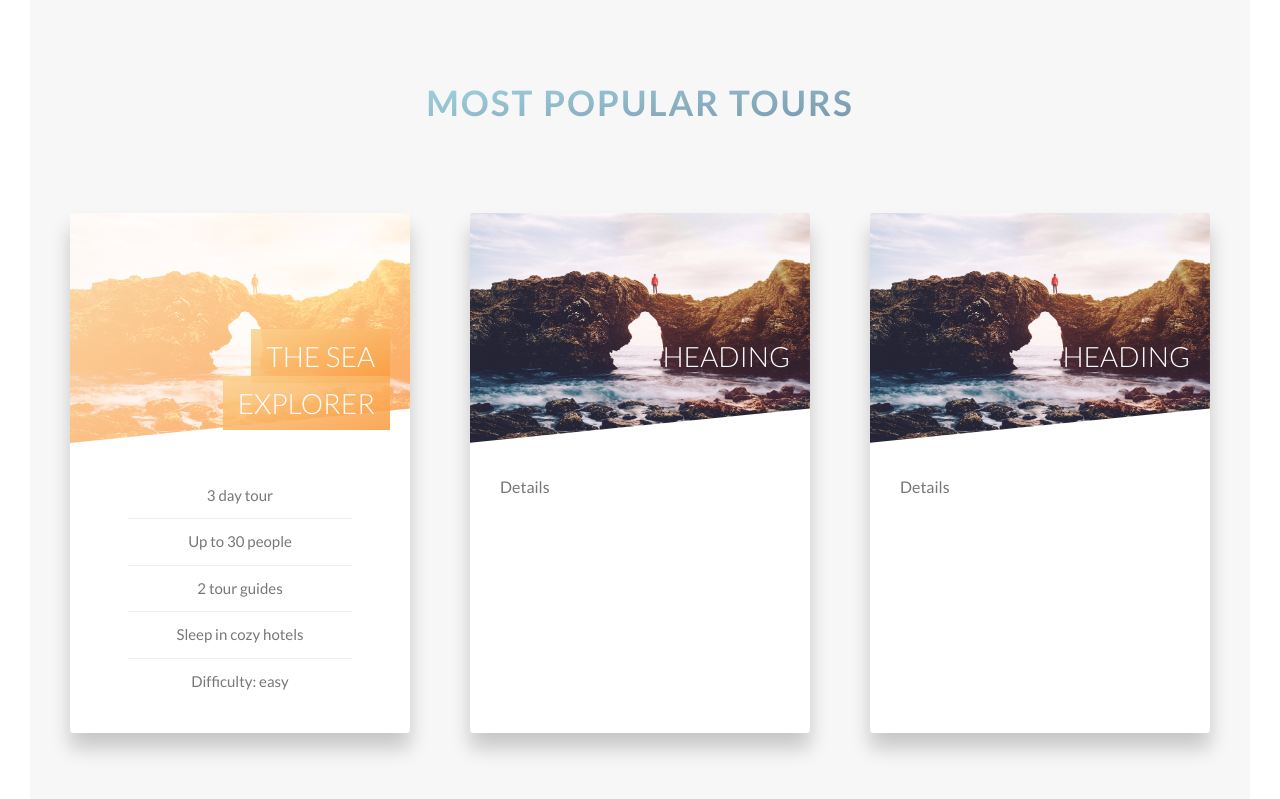
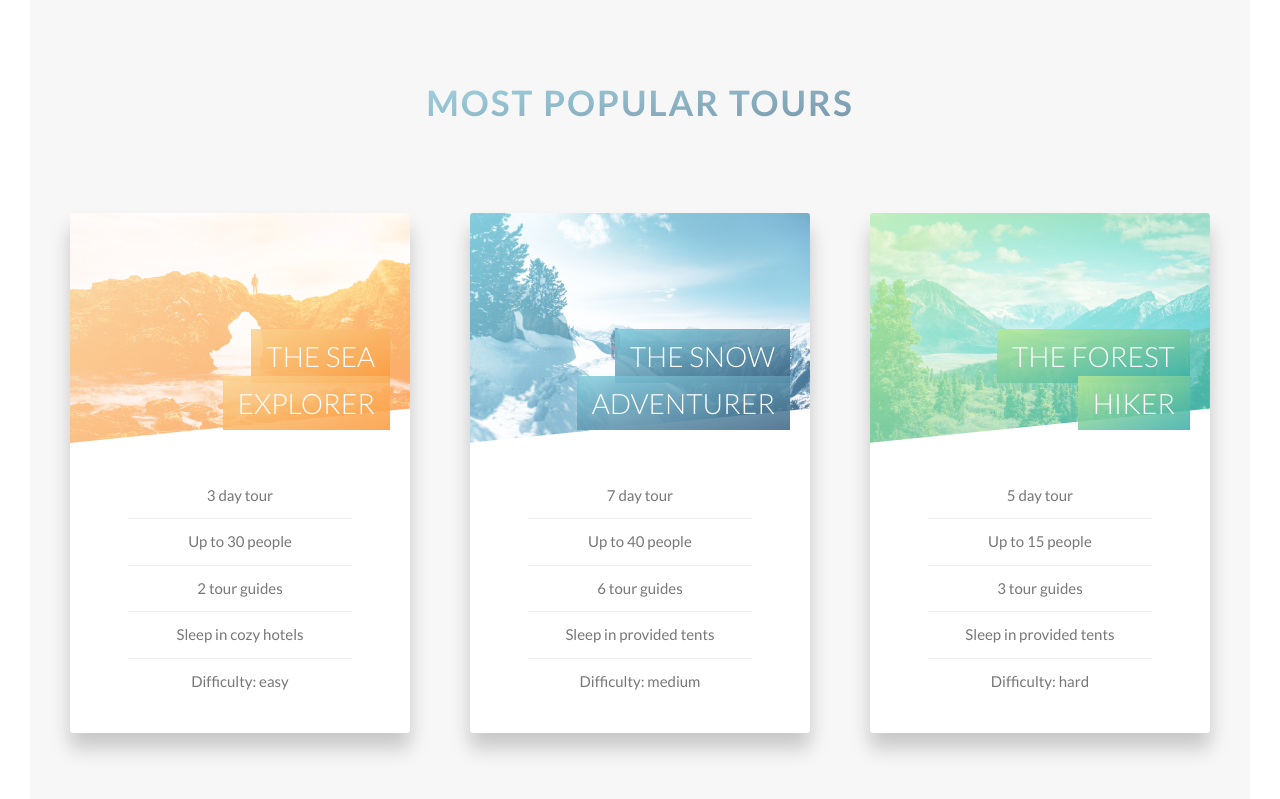
Before and after one commit to SereicikasTomas/Natours, a website: page index.html in a window 1280 px wide. Shown: the part 2340-3139 px from the top of the page. Drawn offline with Linux system fonts and the light colour scheme.

Commit message:
add sylings to all cards

```diff
--- a/index.html
+++ b/index.html
@@ -139,7 +139,7 @@
               <div class="card__side card__side--front">
                 <div class="card__picture card__picture--1">&nbsp;</div>
                 <h4 class="card__heading">
-                  <span class="card__heading-span card__heading-span--1"> The sea explorer</span>
+                  <span class="card__heading-span card__heading-span--1">The sea explorer</span>
                 </h4>
                 <div class="card__details">
                   <ul>
@@ -152,7 +152,13 @@
                 </div>
               </div>
               <div class="card__side card__side--back card__side--back-1">
-                Back side
+                <div class="card__cta">
+                  <div class="card__price-box">
+                    <p class="card__price-only">Only</p>
+                    <p class="card__price-value">$299</p>
+                  </div>
+                  <a href="#" class="btn btn--white">Book now!</a>
+                </div>
               </div>
             </div>
           </div>
@@ -160,11 +166,27 @@
             <div class="card">
               <div class="card__side card__side--front">
                 <div class="card__picture card__picture--2">&nbsp;</div>
-                <div class="card__heading">Heading</div>
-                <div class="card__details">Details</div>
+                <h4 class="card__heading">
+                  <span class="card__heading-span card__heading-span--2">The snow adventurer</span>
+                </h4>
+                <div class="card__details">
+                  <ul>
+                    <li>7 day tour</li>
+                    <li>Up to 40 people</li>
+                    <li>6 tour guides</li>
+                    <li>Sleep in provided tents</li>
+                    <li>Difficulty: medium</li>
+                  </ul>
+                </div>
               </div>
               <div class="card__side card__side--back card__side--back-2">
-                Back side
+                <div class="card__cta">
+                  <div class="card__price-box">
+                    <p class="card__price-only">Only</p>
+                    <p class="card__price-value">$499</p>
+                  </div>
+                  <a href="#" class="btn btn--white">Book now!</a>
+                </div>
               </div>
             </div>
           </div>
@@ -172,11 +194,27 @@
             <div class="card">
               <div class="card__side card__side--front">
                 <div class="card__picture card__picture--3">&nbsp;</div>
-                <div class="card__heading">Heading</div>
-                <div class="card__details">Details</div>
+                <h4 class="card__heading">
+                  <span class="card__heading-span card__heading-span--3">The forest hiker</span>
+                </h4>
+                <div class="card__details">
+                  <ul>
+                    <li>5 day tour</li>
+                    <li>Up to 15 people</li>
+                    <li>3 tour guides</li>
+                    <li>Sleep in provided tents</li>
+                    <li>Difficulty: hard</li>
+                  </ul>
+                </div>
               </div>
               <div class="card__side card__side--back card__side--back-3">
-                Back side
+                <div class="card__cta">
+                  <div class="card__price-box">
+                    <p class="card__price-only">Only</p>
+                    <p class="card__price-value">$699</p>
+                  </div>
+                  <a href="#" class="btn btn--white">Book now!</a>
+                </div>
               </div>
             </div>
           </div>
--- a/sass/components/_card.scss
+++ b/sass/components/_card.scss
@@ -67,10 +67,16 @@
         url(../img/nat-5.jpg);
     }
     &--2 {
-      background-image: url(../img/nat-5.jpg);
+      background-image: linear-gradient(to right bottom, $color-primary-light, $color-primary-dark),
+        url(../img/nat-7.jpg);
     }
     &--3 {
-      background-image: url(../img/nat-5.jpg);
+      background-image: linear-gradient(
+          to right bottom,
+          $color-secondary-light,
+          $color-secondary-dark
+        ),
+        url(../img/nat-6.jpg);
     }
   }
 
@@ -97,6 +103,20 @@
         rgba($color-tertiary-dark, 0.85)
       );
     }
+    &--2 {
+      background-image: linear-gradient(
+        to right bottom,
+        rgba($color-primary-light, 0.85),
+        rgba($color-primary-dark, 0.85)
+      );
+    }
+    &--3 {
+      background-image: linear-gradient(
+        to right bottom,
+        rgba($color-secondary-light, 0.85),
+        rgba($color-secondary-dark, 0.85)
+      );
+    }
   }
   &__details {
     padding: 3rem;
@@ -114,4 +134,29 @@
       }
     }
   }
+
+  &__cta {
+    position: absolute;
+    top: 50%;
+    left: 50%;
+    transform: translate(-50%, -50%);
+    width: 90%;
+    text-align: center;
+  }
+
+  &__price-box {
+    text-align: center;
+    margin-bottom: 8rem;
+    color: $color-white;
+  }
+
+  &__price-only {
+    font-size: 1.4rem;
+    text-transform: uppercase;
+  }
+
+  &__price-value {
+    font-size: 6rem;
+    font-weight: 100;
+  }
 }
```
Also changed, not shown: css/style.css.
